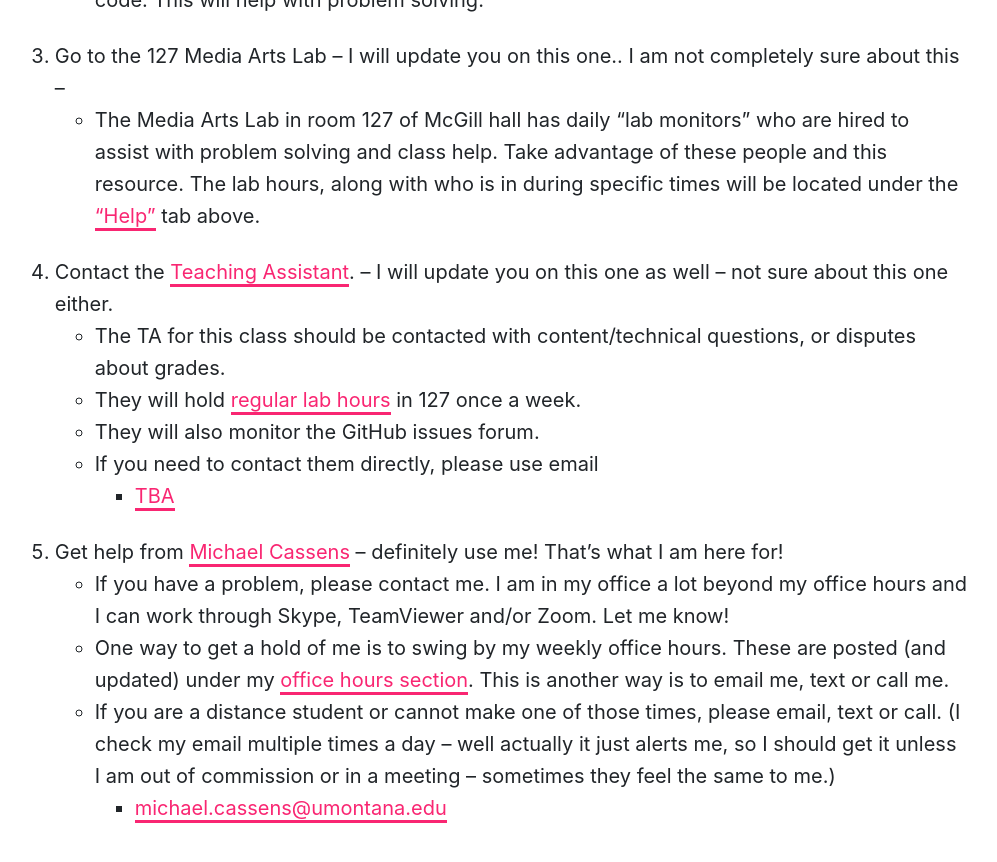
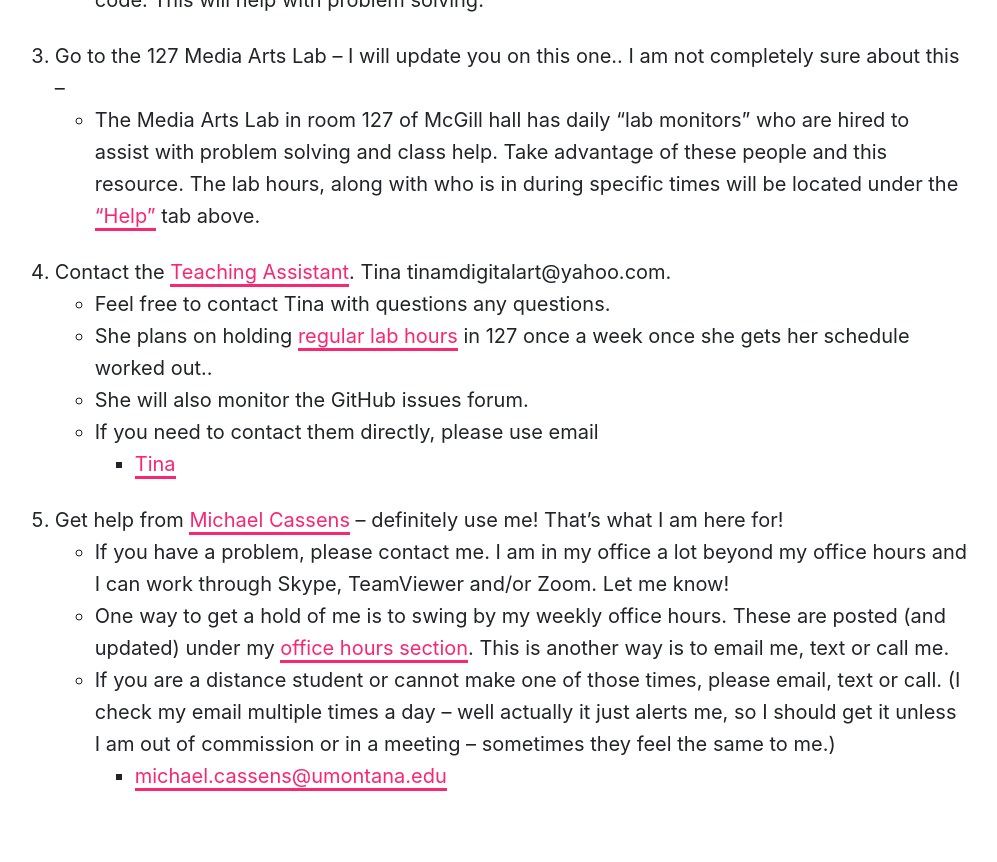
Before and after one commit to Montana-Media-Arts/creative-coding-1-Fall2019, a Jekyll site: the page built from modules/week-1/_posts/2017-01-05-class-overview.md, in a window 1280 px wide and 900 px high, scrolled down 4542 px. Shown: the top 862 px of the window, without its empty margins (149-1146 px from the left). Built offline with Jekyll 4.4.1, drawn with Linux system fonts in a browser that asks for light colours; nearby versions of some CDN libraries.

Commit message:
Update 2017-01-05-class-overview.md

```diff
--- a/modules/week-1/_posts/2017-01-05-class-overview.md
+++ b/modules/week-1/_posts/2017-01-05-class-overview.md
@@ -63,12 +63,12 @@ When you have problems in this course, you have a number of solutions available
     - The advantage to the GitHub issues forum is its advanced system for including formatted code. This will help with problem solving.
 3. Go to the 127 Media Arts Lab -- I will update you on this one.. I am not completely sure about this --
     - The Media Arts Lab in room 127 of McGill hall has daily "lab monitors" who are hired to assist with problem solving and class help. Take advantage of these people and this resource. The lab hours, along with who is in during specific times will be located under the ["Help"]({{site.baseurl}}/help/#lab-hours) tab above.
-4. Contact the [Teaching Assistant]({{site.baseurl}}/instructors/#TA). -- I will update you on this one as well -- not sure about this one either.
-    - The TA for this class should be contacted with content/technical questions, or disputes about grades.
-    - They will hold [regular lab hours](#lab-hours) in 127 once a week.
-    - They will also monitor the GitHub issues forum.
+4. Contact the [Teaching Assistant]({{site.baseurl}}/instructors/#TA). Tina tinamdigitalart@yahoo.com.
+    - Feel free to contact Tina with questions any questions.
+    - She plans on holding [regular lab hours](#lab-hours) in 127 once a week once she gets her schedule worked out..
+    - She will also monitor the GitHub issues forum.
     - If you need to contact them directly, please use email
-        - [TBA](mailto:michael.cassens@umontana.edu?subject=441%20Question)
+        - [Tina](mailto:tinamdigitalart@yahoo.com?subject=441%20Question)
 5. Get help from [Michael Cassens]({{site.baseurl}}/instructors/#instructor-prof-michael-cassens) -- definitely use me! That's what I am here for!
     - If you have a problem, please contact me.  I am in my office a lot beyond my office hours and I can work through Skype, TeamViewer and/or Zoom.  Let me know!
     - One way to get a hold of me is to swing by my weekly office hours. These are posted (and updated) under my [office hours section]({{site.baseurl}}/instructors/#office-hours). This is another way is to email me, text or call me.
```
